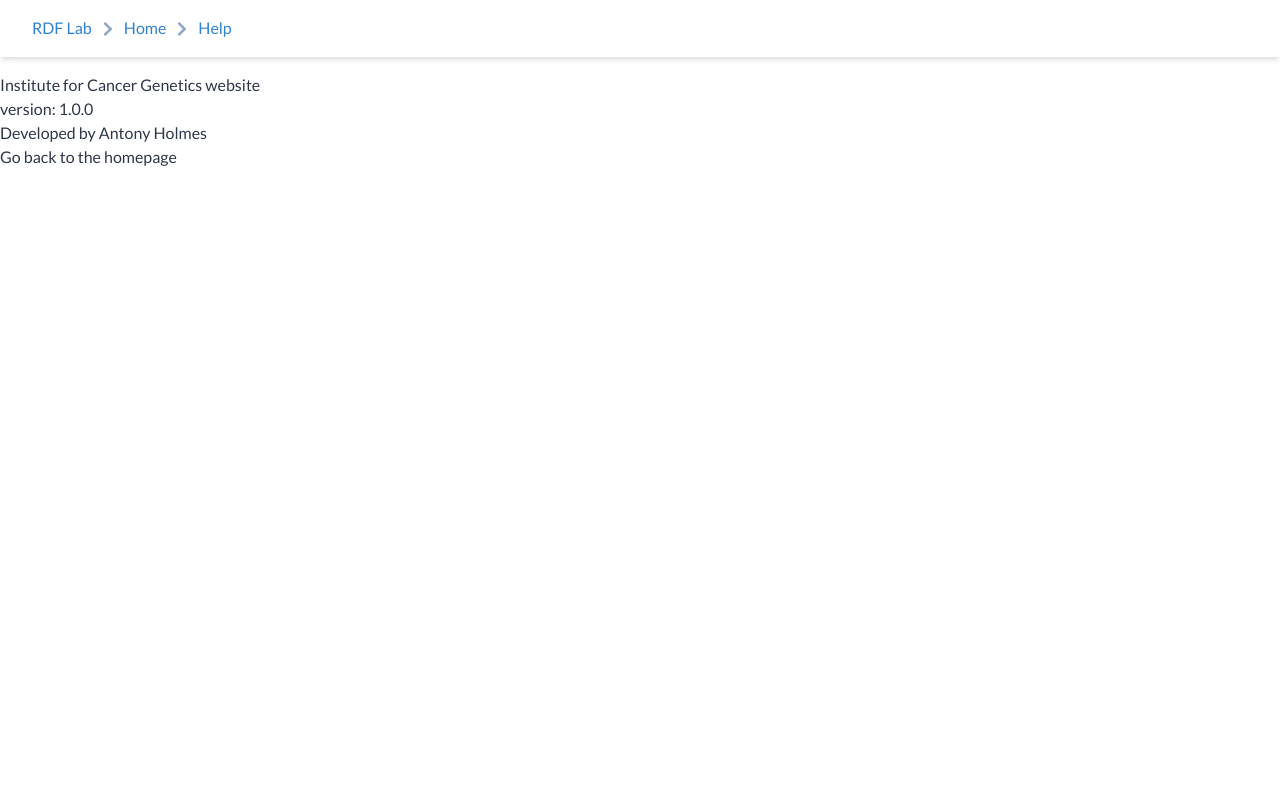
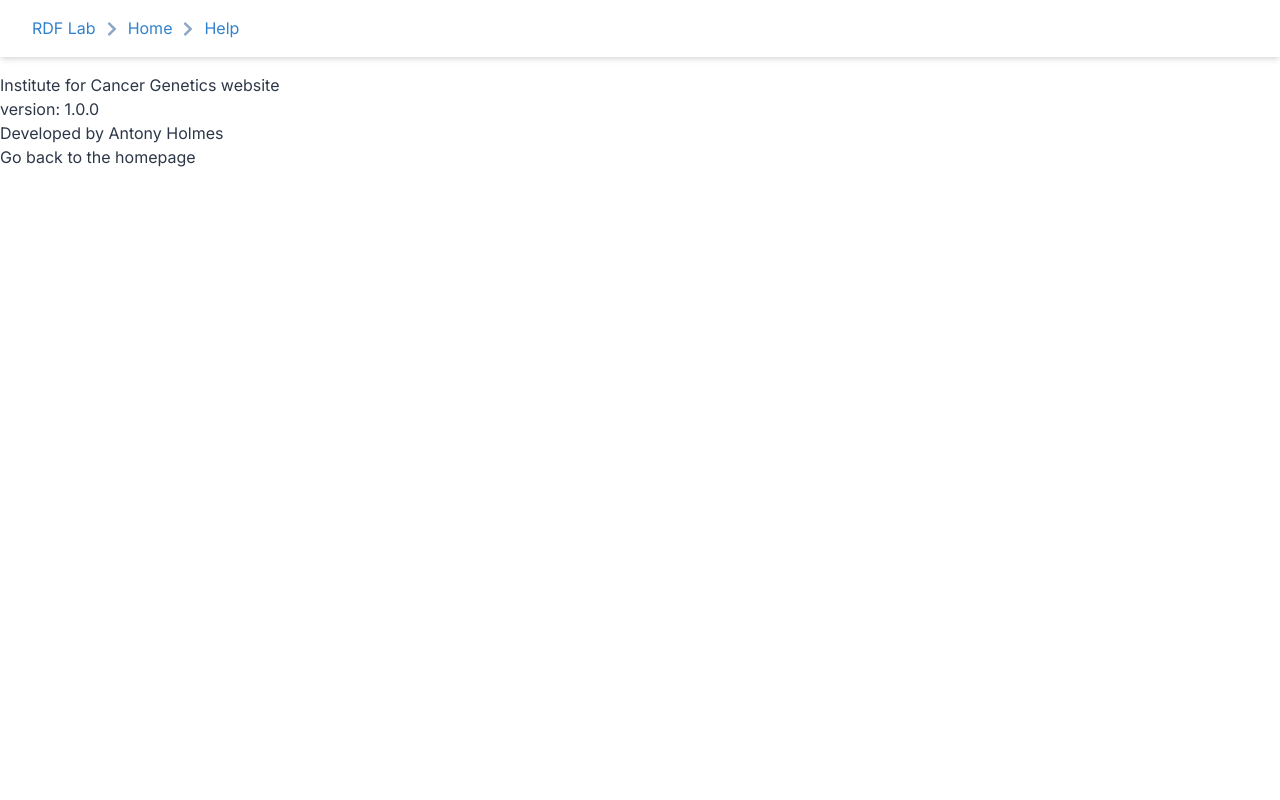
Before and after one commit to rdflab/www-rdf-lab, a Gatsby site: page /help in a window 1280 px wide. Shown: the top 800 px of the page. Built offline with nearby package versions, Linux system fonts and the light colour scheme; Gatsby itself is replaced by a stand-in of ours.

Commit message:
Bug fixes and updates.

```diff
--- a/src/components/layout.js
+++ b/src/components/layout.js
@@ -38,9 +38,17 @@ const Layout = ({
     <>
       <Helmet>
         <link
-          href="https://fonts.googleapis.com/css?family=Orbitron:600&display=swap"
+          href="https://fonts.googleapis.com/css2?family=Inter:wght@300;400;600;700&display=swap"
           rel="stylesheet"
         />
+        {/* <link
+          href="https://fonts.googleapis.com/css2?family=Montserrat:wght@300;400;600;700&display=swap"
+          rel="stylesheet"
+        />
+        <link
+          href="https://fonts.googleapis.com/css2?family=Raleway:wght@300;400;600;700&display=swap"
+          rel="stylesheet"
+        /> */}
       </Helmet>
 
       {title !== "" && <SEO title={title} />}
--- a/tailwind.config.js
+++ b/tailwind.config.js
@@ -1,7 +1,7 @@
 module.exports = {
   theme: {
     fontFamily: {
-      sans: ["Lato"],
+      sans: ["Inter"],
     },
     extend: {
       width: {
```
